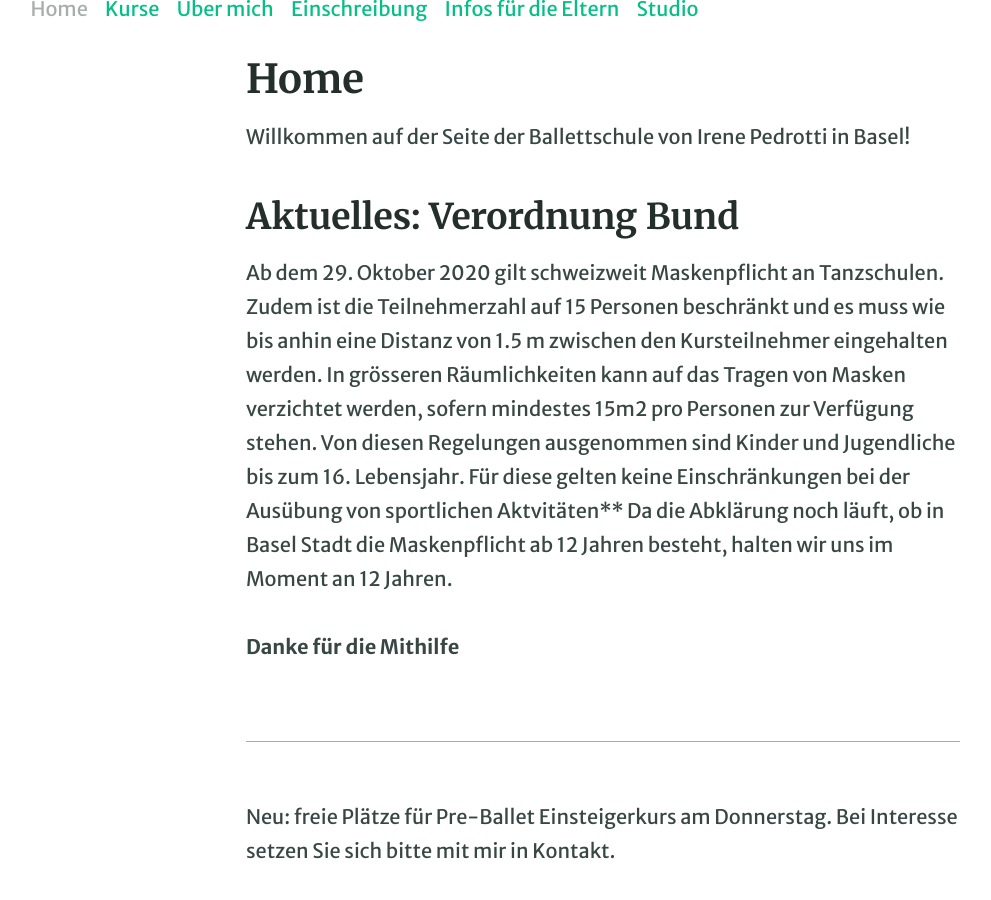
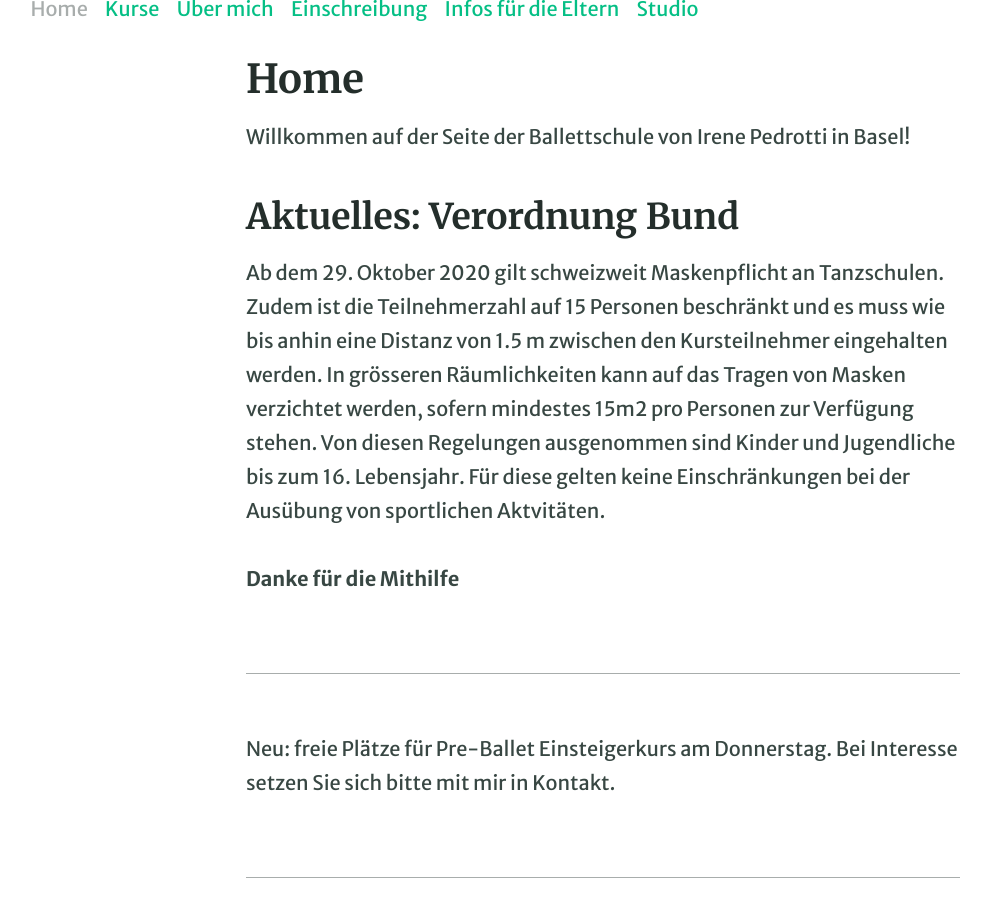
Before and after one commit to irenepedrotti/irenepedrotti.github.io, a Jekyll site: the page built from pages/index.md, in a window 1280 px wide and 900 px high, scrolled down 340 px. Shown: the whole window, without its empty margins (37-1028 px from the left). Built offline with Jekyll 4.4.1, drawn with Linux system fonts in a browser that asks for light colours.

Commit message:
ohne 12 Jahre Maskenpflicht

```diff
--- a/pages/index.md
+++ b/pages/index.md
@@ -7,8 +7,7 @@
 Willkommen auf der Seite der Ballettschule von Irene Pedrotti in Basel!
 
 ## Aktuelles: Verordnung Bund
-Ab dem 29. Oktober 2020 gilt schweizweit Maskenpflicht an Tanzschulen. Zudem ist die Teilnehmerzahl auf 15 Personen beschränkt und es muss wie bis anhin eine Distanz von 1.5 m zwischen den Kursteilnehmer eingehalten werden. In grösseren Räumlichkeiten kann auf das Tragen von Masken verzichtet werden, sofern mindestes 15m2 pro Personen zur Verfügung stehen. Von diesen Regelungen ausgenommen sind Kinder und Jugendliche bis zum 16. Lebensjahr. Für diese gelten keine Einschränkungen bei der Ausübung von sportlichen Aktvitäten**
-Da die Abklärung noch läuft, ob in Basel Stadt die Maskenpflicht ab 12 Jahren besteht, halten wir uns im Moment an 12 Jahren.
+Ab dem 29. Oktober 2020 gilt schweizweit Maskenpflicht an Tanzschulen. Zudem ist die Teilnehmerzahl auf 15 Personen beschränkt und es muss wie bis anhin eine Distanz von 1.5 m zwischen den Kursteilnehmer eingehalten werden. In grösseren Räumlichkeiten kann auf das Tragen von Masken verzichtet werden, sofern mindestes 15m2 pro Personen zur Verfügung stehen. Von diesen Regelungen ausgenommen sind Kinder und Jugendliche bis zum 16. Lebensjahr. Für diese gelten keine Einschränkungen bei der Ausübung von sportlichen Aktvitäten.
 
 **Danke für die Mithilfe**
 
```
